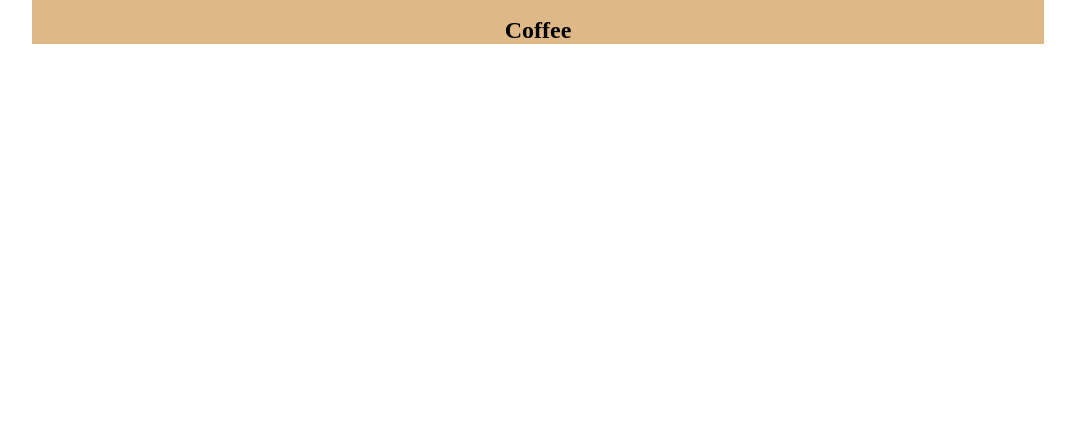
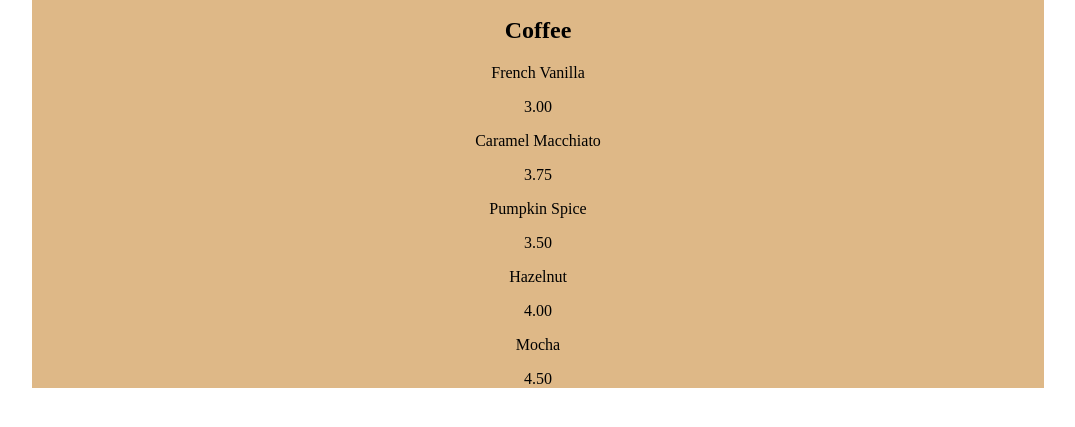
Before and after one commit to ibrahimabah/cafe-menu, a plain HTML site: page index.html in a window 1280 px wide. Shown: the part 101-528 px from the top of the page, without its empty margins (102-1177 px from the left). Drawn offline with Linux system fonts and the light colour scheme.

Commit message:
log arcticle section

```diff
--- a/index.html
+++ b/index.html
@@ -16,6 +16,25 @@
         <main>
           <section>
             <h2>Coffee</h2>
+            <article class="item">
+              <p class="flavor">French Vanilla</p><p class="price">3.00</p>
+            </article>
+            <article>
+              <p>Caramel Macchiato</p>
+              <p>3.75</p>
+            </article>
+            <article>
+              <p>Pumpkin Spice</p>
+              <p>3.50</p>
+            </article>
+            <article>
+              <p>Hazelnut</p>
+              <p>4.00</p>
+            </article>
+            <article>
+              <p>Mocha</p>
+              <p>4.50</p>
+            </article>
           </section>
       </div>
     </main>
```
